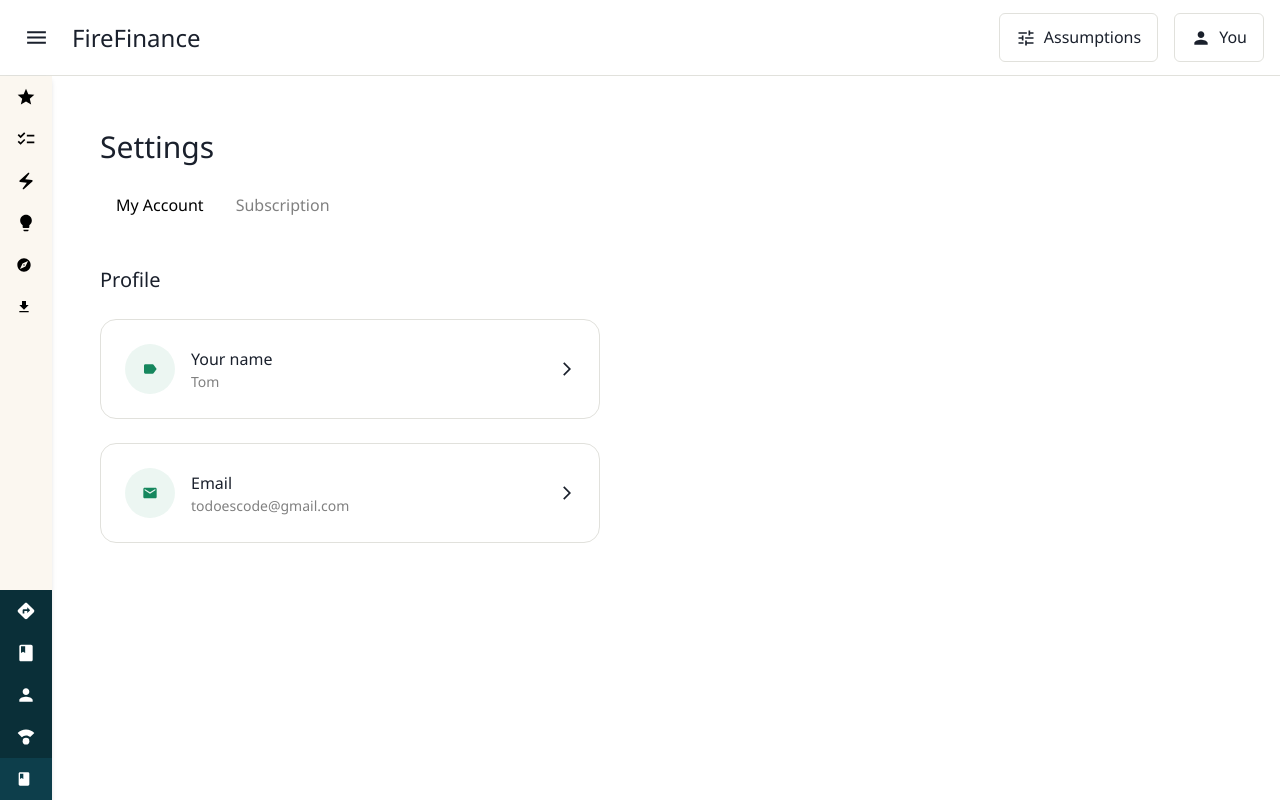
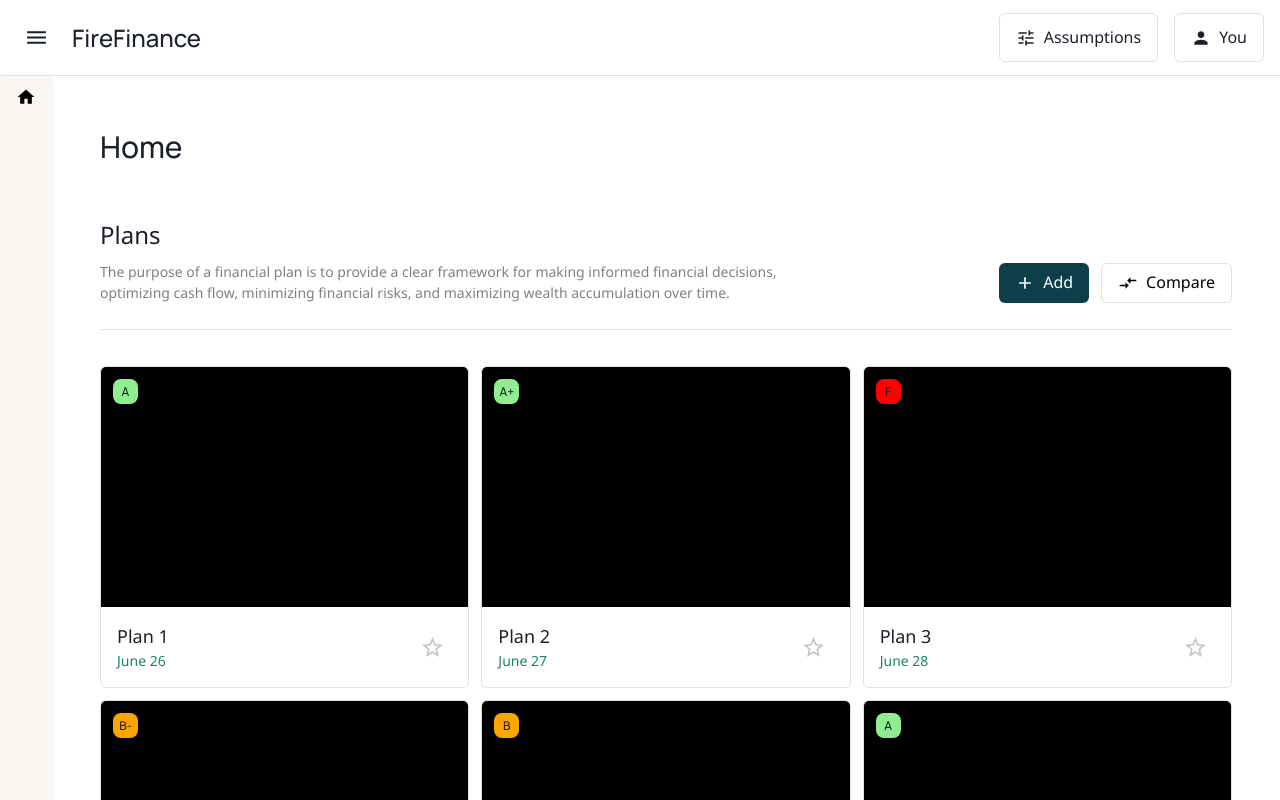
Before and after one commit to therealbluepandabear/fire-finance, a React (Create React App) app: page / in a window 1280 px wide. Built offline with nearby package versions, Linux system fonts and the light colour scheme.

Commit message:
Revamp `Dashboard` menu: it now shows a list of dummy plans. Remove old `Menu` and `MenuItem` components, etc.

```diff
--- a/src/App.tsx
+++ b/src/App.tsx
@@ -1,11 +1,10 @@
-import { User } from './api'
 import Dashboard from './components/dashboard/Dashboard'
+import RetirementCalculator from './components/retirement-calculator/RetirementCalculator'
 
 function App() {
-    const user: User = { id: 0, email: 'todoescode@gmail.com', password: 'DFA25013' }
-
     return (
-        <Dashboard user={user} />
+        <Dashboard user={ { id: 0, email: 'todoescode@gmail.com', password: 'DFA2532423' } } />
+        // <RetirementCalculator />
     )
 }
 
--- a/src/components/dashboard/Dashboard.tsx
+++ b/src/components/dashboard/Dashboard.tsx
@@ -1,126 +1,23 @@
 import { Flex, Button } from '@chakra-ui/react'
-import { MdChecklist, MdClass, MdCompassCalibration, MdDirections, MdDownload, MdElectricBolt, MdExplore, MdLightbulb, MdPerson, MdStar, MdTune } from 'react-icons/md'
+import {
+    MdChecklist,
+    MdClass,
+    MdCompassCalibration,
+    MdDirections,
+    MdDownload,
+    MdElectricBolt,
+    MdExplore,
+    MdHome,
+    MdLightbulb,
+    MdPerson,
+    MdStar,
+    MdTune
+} from 'react-icons/md'
 import Menu, { MenuItemGroup } from '../ui/new/Menu'
 import { User } from '../../api'
 import AppBar from '../ui/new/AppBar'
 import Settings from './pages/Settings'
 import { useState } from 'react'
-
-const iconSize = 20
-
-const topMenuItemGroup: MenuItemGroup = {
-    background: '#fbf7f0',
-    textColor: 'black',
-    dock: 'top',
-    menuItems: [
-        {
-            leftContent: <MdStar size={iconSize} />,
-            label: 'Baseline Plan'
-        },
-        {
-            leftContent: <MdChecklist size={iconSize} />,
-            label: 'Overview',
-            subMenuItems: [
-                { label: 'Accounts and Assets' },
-                { label: 'Home and Real Estate' },
-                { label: 'Debts' },
-                { label: 'Income' },
-                { label: 'Expenses and Healthcare' },
-                { label: 'Money Flows' },
-                { label: 'Estate Planning' },
-                { label: 'Profile and Goals' },
-                { label: 'Assumptions' }
-            ]
-        },
-        {
-            leftContent: <MdElectricBolt size={iconSize} />,
-            label: 'Coach',
-            subMenuItems: [
-                { label: 'Suggestions' },
-                { label: 'Progress' },
-                { label: 'Strengthen Your Plan' }
-            ]
-        },
-        {
-            leftContent: <MdLightbulb size={iconSize} />,
-            label: 'Insights',
-            subMenuItems: [
-                { label: 'Library' },
-                { label: 'Lifetime Income Projection' },
-                { label: 'Net Worth Statement' },
-                { label: 'Analysis of Goals' },
-                { label: 'IRMAA' },
-                { label: 'Lifetime Cash Flow' },
-                { label: 'Projected Net Worth' },
-                { label: 'Timeline of Milestones' },
-                { label: 'Income & Expenses' },
-                { label: 'Savings' },
-                { label: 'Taxes' },
-                { label: 'Savings Timeline' },
-                { label: 'What You Need' },
-                { label: 'Withdrawals' },
-                { label: 'Surplus-Gap' }
-            ]
-        },
-        {
-            leftContent: <MdExplore />,
-            label: 'Explorers',
-            subMenuItems: [
-                { label: 'What If' },
-                { label: 'Monte Carlo' },
-                { label: 'Social Security Explorer' },
-                { label: 'Roth Conversion Explorer' }
-            ]
-        },
-        {
-            leftContent: <MdDownload />,
-            label: 'Download/Print'
-        }
-    ]
-}
-
-const bottomMenuItemGroup: MenuItemGroup = {
-    background: '#0a2f38',
-    textColor: 'white',
-    dock: 'bottom',
-    menuItems: [
-        {
-            leftContent: <MdDirections size={iconSize} />,
-            label: 'Scenarios'
-        },
-        {
-            leftContent: <MdClass size={iconSize} />,
-            label: 'Classroom'
-        },
-        {
-            leftContent: <MdPerson size={iconSize} />,
-            label: 'Expertise',
-            subMenuItems: [
-                { label: 'Help Center' },
-                { label: 'Live Events' },
-                { label: 'Community' }
-            ]
-        },
-        {
-            leftContent: <MdCompassCalibration size={iconSize} />,
-            label: 'About'
-        }
-    ]
-}
-
-const upgradeMenuItemGroup: MenuItemGroup = {
-    background: '#0d3e4b',
-    textColor: 'white',
-    dock: 'bottom',
-    menuItems: [
-        {
-            leftContent: <MdClass />,
-            label: 'Upgrade to Planner+'
-        }
-    ]
-}
-
-const menuItemGroups: MenuItemGroup[] = [topMenuItemGroup, bottomMenuItemGroup, upgradeMenuItemGroup]
 
 interface DashboardMenuProps {
     isOpen: boolean
@@ -131,7 +28,24 @@ function DashboardMenu(props: DashboardMenuProps): JSX.Element {
         <Menu
             isOpen={props.isOpen}
             onItemClick={(index) => { }}
-            menuItemGroups={menuItemGroups}
+            menuItemGroups={[
+                {
+                    menuItems: [{
+                        leftContent: <MdHome size={20} />,
+                        label: 'Plans',
+                        subMenuItems: [
+                            { label: 'Plan 1' },
+                            { label: 'Plan 2' },
+                            { label: 'Plan 3' },
+                            { label: 'Plan 4' },
+                            { label: 'Plan 5' }
+                        ]
+                    }],
+                    dock: 'top',
+                    background: '#fbf7f0',
+                    textColor: 'black'
+                }
+            ]}
         />
     )
 }
@@ -148,7 +62,7 @@ export default function Dashboard(props: DashboardProps): JSX.Element {
     }
 
     return (
-        <Flex flexDirection='column' width='100%' height='100vh'>
+        <Flex flexDirection='column' width='100%' height='100vh' maxHeight='100vh'>
             <AppBar
                 isMenu={true}
                 onMenuClick={menuClickHandler}
@@ -177,7 +91,7 @@ export default function Dashboard(props: DashboardProps): JSX.Element {
             >
                 <DashboardMenu isOpen={isMenuOpen} />
 
-                <Flex flexGrow={1}>
+                <Flex flexGrow={1} minHeight='0' overflowY='scroll'>
                     <Settings {...props} />
                 </Flex>
             </Flex>
--- a/src/components/dashboard/pages/Settings.tsx
+++ b/src/components/dashboard/pages/Settings.tsx
@@ -1,7 +1,7 @@
 import { DashboardProps } from '../Dashboard'
-import { Flex, Text, TabList, Tab, Tabs, Box } from '@chakra-ui/react'
+import { Flex, Text, TabList, Tab, Tabs, Box, Button, IconButton, Grid } from '@chakra-ui/react'
 import { useState } from 'react'
-import { MdArrowForwardIos, MdLabel, MdMail } from 'react-icons/md'
+import { MdAdd, MdArrowForwardIos, MdCompare, MdCompareArrows, MdLabel, MdMail, MdStar, MdStarOutline } from 'react-icons/md'
 
 interface ProfileCardProps {
     label: string
@@ -56,51 +56,156 @@ function ProfileCard(props: ProfileCardProps): JSX.Element {
     )
 }
 
+interface PlanRatingBadgeProps {
+    rating: PlanRating
+}
+
+function PlanRatingBadge(props: PlanRatingBadgeProps): JSX.Element {
+    const ratingBadgeColor = getRatingBadgeColor(props.rating)
+
+    return (
+        <Flex
+            position='absolute'
+            background={ratingBadgeColor}
+            width='25px'
+            height='25px'
+            margin='12px'
+            fontFamily='manrope'
+            alignItems='center'
+            justifyContent='center'
+            fontSize='12px'
+            borderRadius='lg'
+        >
+            {props.rating}
+        </Flex>
+    )
+}
+
+type PlanRating = 'A+' | 'A' | 'B' | 'B-' | 'C' | 'F'
+
+interface Plan {
+    name: string
+    date: string
+    rating: PlanRating
+}
+
+interface PlanProps {
+    plan: Plan
+}
+
+function getRatingBadgeColor(rating: PlanRating): string {
+    switch (rating) {
+        case 'A+':
+        case 'A':
+            return 'lightgreen'
+        case 'B':
+        case 'B-':
+            return 'orange'
+        case 'C':
+            return 'yellow'
+        case 'F':
+            return 'red'
+    }
+}
+
+function Plan(props: PlanProps): JSX.Element {
+    return (
+        <Box
+            alignSelf='flex-start'
+            borderRadius='md'
+            overflow='clip'
+            border='1px solid #e1e1dc'
+            _hover={{ shadow: 'md' }}
+            width='100%'
+        >
+            <Box height='240px' background='black' position='relative'>
+                <PlanRatingBadge rating={props.plan.rating} />
+            </Box>
+
+            <Flex padding='16px' gap='8px' alignItems='center'>
+                <Flex flexDirection='column'>
+                    <Text fontSize='lg'>{props.plan.name}</Text>
+                    <Text color='rgb(22, 135, 94)' fontSize='sm'>{props.plan.date}</Text>
+                </Flex>
+
+                <IconButton
+                    marginLeft='auto'
+                    aria-label='Favorite'
+                    background='transparent'
+                    icon={<MdStarOutline color='#c5c5c5' size={25} />}
+                />
+            </Flex>
+        </Box>
+    )
+}
+
+const plans: Plan[] = [
+    { name: 'Plan 1', date: 'June 26', rating: 'A' },
+    { name: 'Plan 2', date: 'June 27', rating: 'A+' },
+    { name: 'Plan 3', date: 'June 28', rating: 'F' },
+    { name: 'Plan 4', date: 'June 29', rating: 'B-' },
+    { name: 'Plan 5', date: 'June 30', rating: 'B' },
+    { name: 'Plan 5', date: 'June 30', rating: 'A' }
+]
+
 export default function Settings(props: DashboardProps): JSX.Element {
-    const [selectedTab, setSelectedTab] = useState(0)
-
     return (
         <Flex
             padding='48px'
             flexDirection='column'
             width='100%'
-            overflow='auto'
         >
-            <Text fontSize='3xl'>Settings</Text>
+            <Text fontSize='3xl' fontFamily='manrope'>Home</Text>
 
-            <Tabs
-                marginTop='16px'
-                variant='unstyled'
-                index={selectedTab}
-                onChange={index => setSelectedTab(index)}
+            <Flex flexDirection='column'>
+                <Flex
+                    marginTop='48px'
+                    flexDirection={{ base: 'column', xl: 'row' }}
                 >
-                <TabList>
-                    <Tab color={selectedTab === 0 ? 'black' : 'gray'}>My Account</Tab>
-                    <Tab color={selectedTab === 1 ? 'black' : 'gray'}>Subscription</Tab>
-                </TabList>
-
-
-            </Tabs>
+                    <Flex flexDirection='column' gap='8px'>
+                        <Text fontSize='2xl'>Plans</Text>
+                        <Text fontSize='sm' maxWidth='700px' color='gray' textOverflow='ellipsis'>The purpose of a financial plan is to provide a clear framework for making informed financial decisions, optimizing cash flow, minimizing financial risks, and maximizing wealth accumulation over time.</Text>
+                    </Flex>
 
                     <Flex
-                flexDirection='column'
-                paddingTop='40px'
-                gap='24px'
+                        flexDirection='row'
+                        marginLeft={{ base: '0px', xl: 'auto' }}
+                        alignSelf={{ base: 'flex-start', xl: 'flex-end' }}
+                        marginTop={{ base: '16px', xl: '0px' }}
+                        gap='12px'
                     >
-                <Text fontSize='xl'>Profile</Text>
+                        <Button
+                            leftIcon={<MdAdd color='white' size={20} />}
+                            marginLeft='auto'
+                            color='white'
+                            background='#0d3f4a'
+                        >Add</Button>
 
-                <ProfileCard
-                    label='Your name'
-                    text='Tom'
-                    icon={<MdLabel color='rgb(22, 135, 94)' />}
-                />
+                        <Button
+                            leftIcon={<MdCompareArrows color='black' size={20} />}
+                            marginLeft='auto'
+                            alignSelf='flex-end'
+                            border='1px solid #e1e1dc'
+                            background='white'
+                            color='black'
+                        >Compare</Button>
+                    </Flex>
+                </Flex>
 
-                <ProfileCard
-                    label='Email'
-                    text={props.user.email}
-                    icon={<MdMail color='rgb(22, 135, 94)' />}
-                />
+                <Box height='1px' background='#e1e1dc' marginTop='26px' marginBottom='36px' />
             </Flex>
+
+            <Grid
+                paddingBottom='36px'
+                templateColumns={{
+                    base: 'repeat(1, 1fr)',
+                    md: 'repeat(2, 1fr)',
+                    xl: 'repeat(3, 1fr)'
+                }}
+                gap='12px'
+            >
+                {plans.map((plan, index) => <Plan key={index} plan={plan} />)}
+            </Grid>
         </Flex>
     )
 }
--- a/src/components/ui/new/AppBar.tsx
+++ b/src/components/ui/new/AppBar.tsx
@@ -30,7 +30,7 @@ export default function AppBar(props: AppBarProps): JSX.Element {
                 />
             )}
 
-            <Text fontSize={{ base: 'lg', md: '2xl' }}>FireFinance</Text>
+            <Text fontSize={{ base: 'lg', md: '2xl' }} fontFamily='manrope'>FireFinance</Text>
 
             <Flex
                 marginLeft='auto'
--- a/src/components/ui/new/Menu.tsx
+++ b/src/components/ui/new/Menu.tsx
@@ -1,4 +1,5 @@
 import { Box, Button, Flex, HTMLChakraProps, Text, Popover, PopoverTrigger, PopoverContent, PopoverArrow, PopoverBody } from '@chakra-ui/react';
+import { AnimatePresence, motion } from 'framer-motion'
 import { PropsWithChildren, useState } from 'react'
 
 interface DisplayProps<T extends MenuItem | SubMenuItem> {
@@ -163,7 +164,9 @@ export default function Menu(props: MenuProps): JSX.Element {
     return (
         <Flex
             shadow='md'
-            overflow='auto'
+            overflowY='auto'
+            overflowX='hidden'
+            zIndex='999'
             sx={
                 {
                     '::-webkit-scrollbar': {
@@ -174,6 +177,7 @@ export default function Menu(props: MenuProps): JSX.Element {
                     }
                 }
             }
+            minWidth={props.isOpen ? '294px' : '0px' }
             width={{ base: props.isOpen ? '294px' : '0px', md: props.isOpen ? '294px' : 'auto' }}
             flexDirection='column'
             background='#fbf7f0'
--- a/src/index.css
+++ b/src/index.css
@@ -29,3 +29,11 @@ body {
     font-weight: 600;
     src: url('../public/noto-sans-v28-latin-600.woff2') format('woff2');
 }
+
+@font-face {
+    font-display: swap;
+    font-family: 'Manrope';
+    font-style: normal;
+    font-weight: 500;
+    src: url('../public/manrope-v14-latin-500.woff2') format('woff2');
+}
```
Also changed, not shown: src/components/ui/Menu.tsx (deleted, +0 -38 lines), src/components/ui/MenuItem.tsx (deleted, +0 -17 lines), public/manrope-v14-latin-500.woff2 (added). Lines whose indentation alone changed are shown as unchanged.
